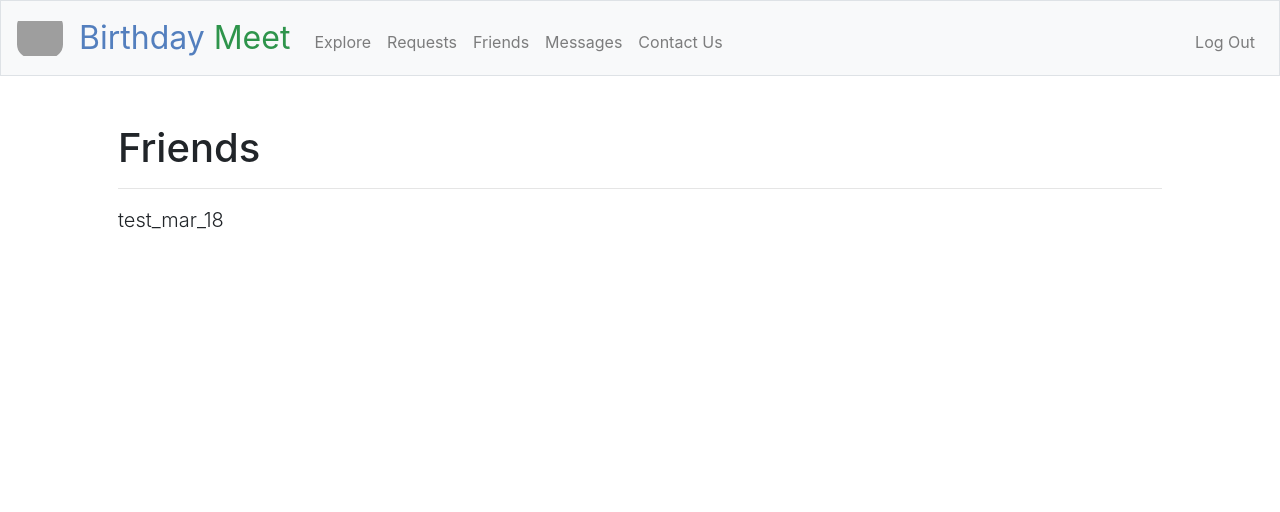
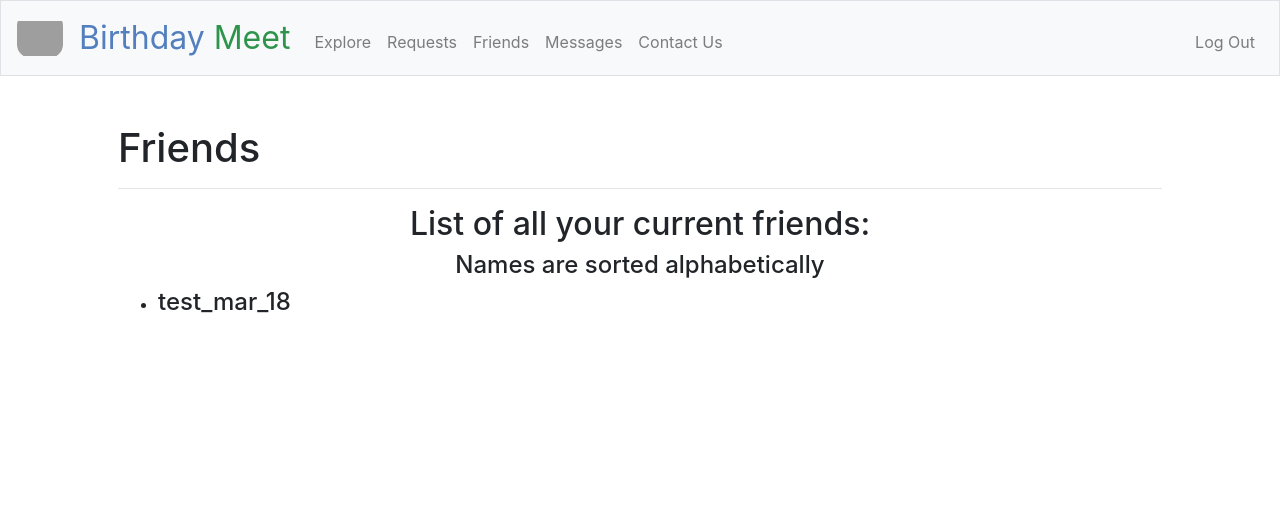
Before and after one commit to AG2048/Birthday-Meet, a Flask app: page /friends in a window 1280 px wide. Shown: the top 512 px of the page. Run offline with Flask 2, Linux system fonts and the light colour scheme; a user stored in the database is signed in; data comes from the database, SQL or seed files in the repository; both versions use the stored data as it was after the commit; some libraries are stand-ins or nearby versions; grey boxes are pictures that could not be loaded.

Commit message:
formated friends

```diff
--- a/templates/friends.html
+++ b/templates/friends.html
@@ -9,12 +9,17 @@
 <h1 class="display-5 fw-bold">Friends</h1>
 <hr>
 {% if friends_usernames %}
+    <h2 class="display-5 align-center">List of all your current friends:</h2>
+    <h4 class="display-5 fw-bold align-center">Names are sorted alphabetically</h2>
+    <ul>
     {% for friend_username in friends_usernames %}
-        <p class="lead">
-            {{ friend_username }}
-        </p>
+        <li>
+            <h4 class="display-5">{{ friend_username }}</h4>
+        </li>
     {% endfor %}
+    </ul>
 {% else %}
-    NO FRIEND
+    <h2 class="display-5 fw-bold align-center">You have no friends in your friend list at this moment</h2>
+    <h4 class="display-5 fw-bold align-center">Send some friend requests, or accept incoming friend requests!</h2>
 {% endif %}
 {% endblock %}
--- a/todo.txt
+++ b/todo.txt
@@ -9,10 +9,8 @@ add cake background image
 GET CAKE LOGO (or cite one) (OR REPLACE THE BIRTHDAY MEET TEXT WITH AN IMAGE)
 
 format:
-    friends
     index
     messages
-    requests
     send
     sent
 for messages, send, sent (be sure in say that you can only send messages/receive messages from your friends)
```
Also changed, not shown: birthday-meet.db.
